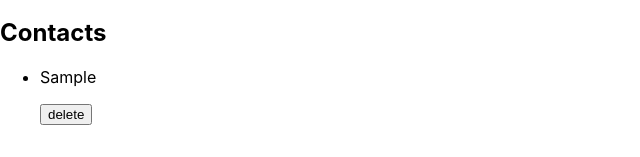
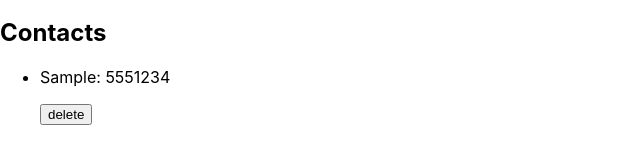
Before and after one commit to VasylRybotytskyi/goit-react-hw-02-phonebook, a React (Create React App) app: page / in a window 1280 px wide. Both pictures are taken after typing "Sample", "5551234" into the empty fields and a click on the button "Add contact". Shown: the part 203-360 px from the top of the page, without its empty margins (0-640 px from the left). Built offline with nearby package versions, Linux system fonts and the light colour scheme.

Commit message:
added a number to the Contacts component

```diff
--- a/src/components/Contacts/Contacts.jsx
+++ b/src/components/Contacts/Contacts.jsx
@@ -6,7 +6,9 @@ export const Contacts = ({ contacts }) => {
       <ul>
         {contacts.map(contact => (
           <li key={nanoid()}>
-            <p>{contact.name}</p>
+            <p>
+              {contact.name}: {contact.number}
+            </p>
             <button>delete</button>
           </li>
         ))}
--- a/src/components/Phonebook/Phonebook.jsx
+++ b/src/components/Phonebook/Phonebook.jsx
@@ -16,9 +16,13 @@ export class Phonebook extends Component {
   // };
 
   handleAddContact = () => {
-    const { contacts, name } = this.state;
-    const newContact = { id: nanoid(), name };
-    this.setState({ contacts: [...contacts, newContact], name: '' });
+    const { contacts, name, number } = this.state;
+    const newContact = { id: nanoid(), name, number };
+    this.setState({
+      contacts: [...contacts, newContact],
+      name: '',
+      number: '',
+    });
   };
 
   render() {
@@ -47,6 +51,7 @@ export class Phonebook extends Component {
             value={this.state.number}
             onChange={e => this.setState({ number: e.target.value })}
           />
+
           <button type="button" onClick={this.handleAddContact}>
             Add contact
           </button>
```
